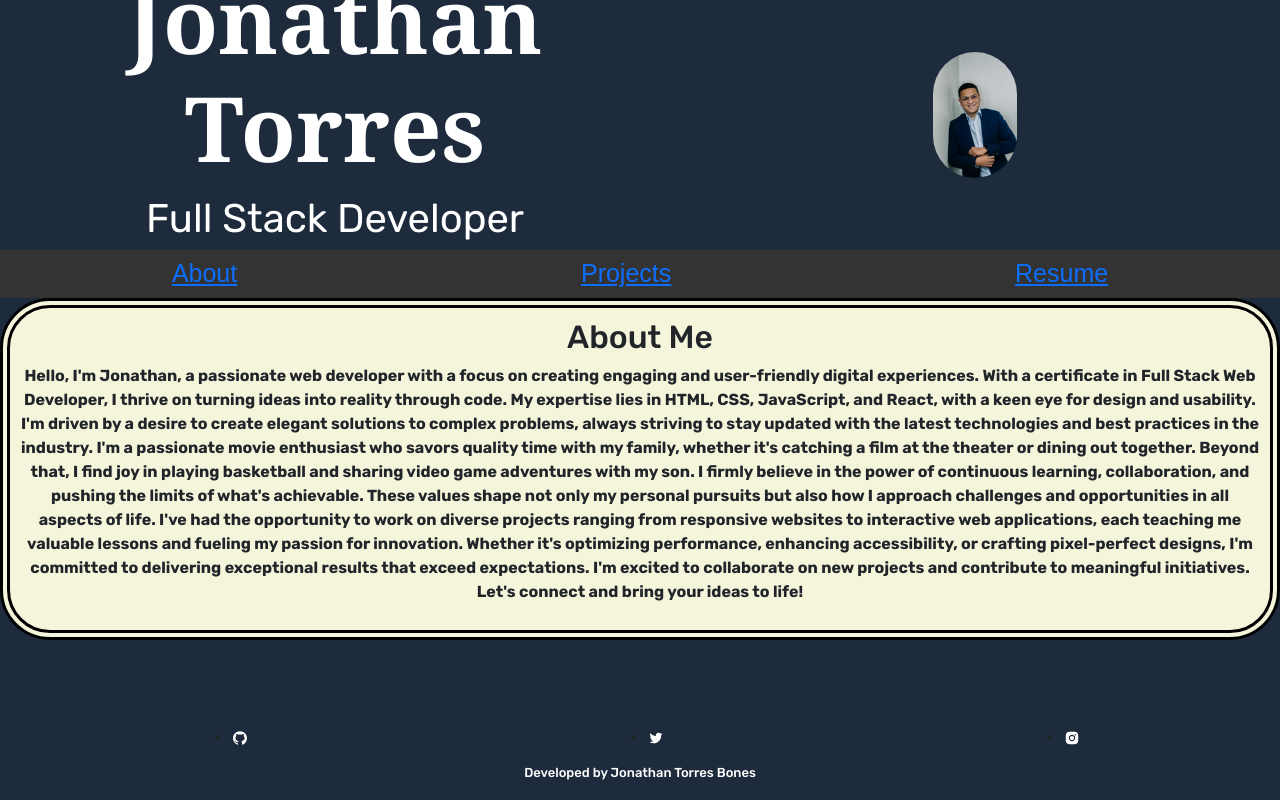
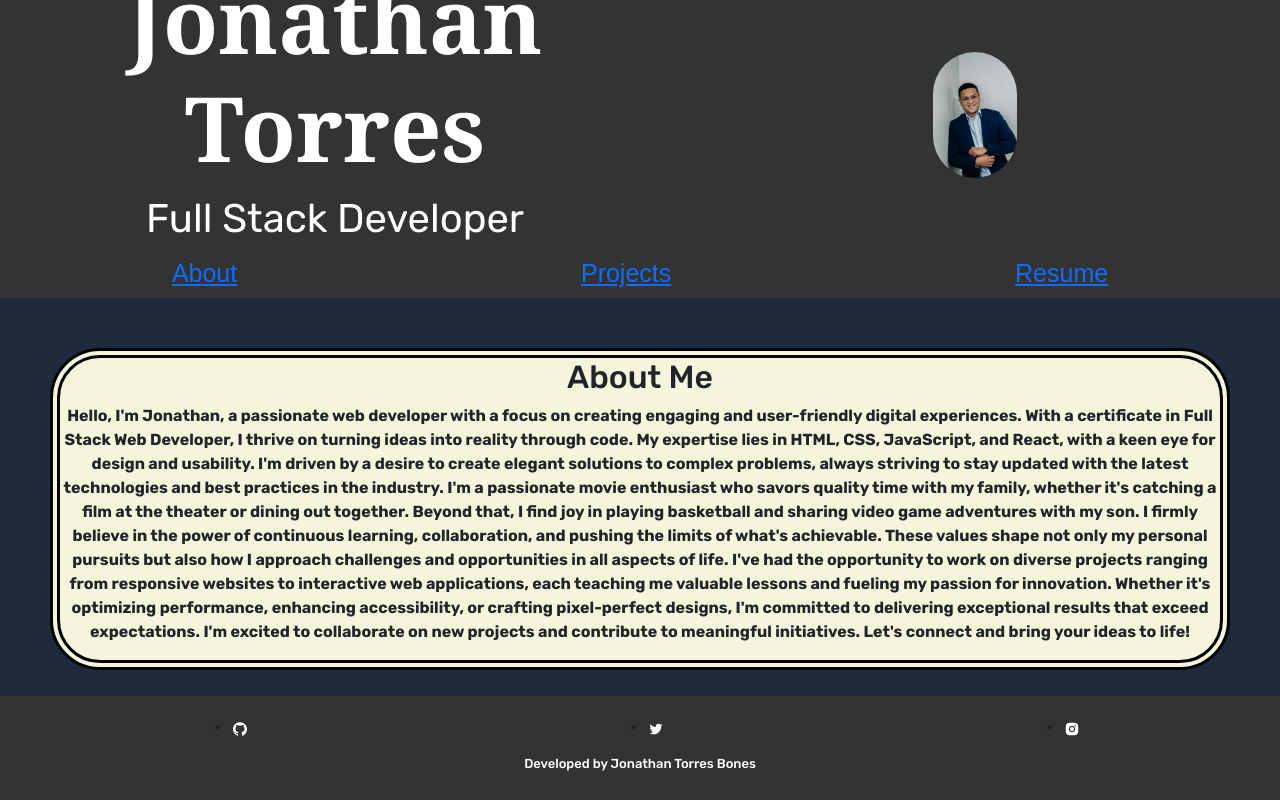
Before and after one commit to TorresBones/Portfolio, a React (Vite) app: page / in a window 1280 px wide. Built offline with nearby package versions, Linux system fonts and the light colour scheme.

Commit message:
Debugging all the files, created the other project file and add style

```diff
--- a/src/components/Navbar.jsx
+++ b/src/components/Navbar.jsx
@@ -14,27 +14,24 @@ export default function Navbar() {
         }}>
             <div style={linkStyle}>
                 <Link
-                to="./About"
-                className={ ({ isActive, isPending }) =>
-            isPending ? "pending" : isActive ? "active" : "" }
+                to="/"
+                // activeclassName="active"
             >
             About
             </Link>
             </div>
             <div style={linkStyle}>
                 <Link
-                to="./projects"
-                className={ ({ isActive, isPending }) =>
-            isPending ? "pending" : isActive ? "active" : "" }
+                to="/projects"
+                // activeclassName="active"
             >
             Projects
             </Link>
             </div>
             <div style={linkStyle}>
                 <Link
-                to="./resume"
-                className={ ({ isActive, isPending }) =>
-            isPending ? "pending" : isActive ? "active" : "" }
+                to="/resume"
+                // activeclassName="active"
             >
             Resume
             </Link>
--- a/src/pages/About.jsx
+++ b/src/pages/About.jsx
@@ -11,7 +11,6 @@ export default function About() {
     I'm a passionate movie enthusiast who savors quality time with my family, whether it's catching a film at the theater or dining out together. Beyond that, I find joy in playing basketball and sharing video game adventures with my son. I firmly believe in the power of continuous learning, collaboration, and pushing the limits of what's achievable. These values shape not only my personal pursuits but also how I approach challenges and opportunities in all aspects of life.
 
 
-
     I've had the opportunity to work on diverse projects ranging from responsive websites to interactive web applications, each teaching me valuable lessons and fueling my passion for innovation. Whether it's optimizing performance, enhancing accessibility, or crafting pixel-perfect designs, I'm committed to delivering exceptional results that exceed expectations.
 
     I'm excited to collaborate on new projects and contribute to meaningful initiatives. Let's connect and bring your ideas to life!`;
--- /dev/null
+++ b/src/pages/project.jsx
@@ -0,0 +1,35 @@
+import React from "react";
+import Button from 'react-bootstrap/Button';
+import Card from 'react-bootstrap/Card';
+import Stack from 'react-bootstrap/Stack';
+
+import projects from "./projects";
+
+export default function Projects () {
+    console.log(projects);
+    const projectLink = (link) => {
+        window.location.href = link
+    }
+
+    return (
+        <Stack gap={3} style={{ alignItems: "center" }}>
+        {projects.map( (project) => (
+            <Card style={{ width: '70%', marginTop: '30px' }}>
+            <Card.Img variant="top" src={project.image} />
+            <Card.Body>
+              <Card.Title style={{ textAlign: "center" }}>{project.name}</Card.Title>
+              <Card.Text style={{ textAlign: "center" }}>
+                {project.description}
+              </Card.Text>
+              <div className="d-flex justify-content-center">
+          <Button onClick={(e) => {
+            e.preventDefault();
+            projectLink(project.link);
+          }}>Go to site</Button>
+        </div>
+            </Card.Body>
+          </Card>
+        ))}
+        </Stack>
+    )
+}
--- a/src/styles/App.css
+++ b/src/styles/App.css
@@ -12,7 +12,7 @@ header {
   justify-content: space-between;
   align-items: center;
   padding-bottom: 20px;
-  background-color: rgb(29, 43, 61);
+  background-color: #333;
   color: black;
   height:250px;
 }
@@ -64,11 +64,13 @@ a:visited {
 }
 
 footer {
-  position: absolute;
+  position: fixed;
+  left: 0;
   bottom: 0;
-  height: 75px;
   width: 100%;
-  background-color: rgb(29, 43, 61);
+  background-color: #333;
+  text-align: center;
+  padding: 20px 0;
 }
 
 footer h4 {
--- a/src/styles/index.css
+++ b/src/styles/index.css
@@ -13,13 +13,18 @@ body, #root, html {
   font-weight: bold;
   font-style: normal;
   text-align: center;
-  height: 100%;
-  width: 100%;
-  bottom: 0%;
-  padding: 10px;
+  margin: 50px;
   background-color: beige;
   border: 10px;
   border-style: double;
   border-color: black;
   border-radius: 50px;
 }
+
+/* @media (max-width: 768px) {
+  body, #root, html {
+    display: flex;
+    flex-wrap: wrap;
+    width: 100%;
+    padding: 0 20px;
+  }} */
```
Also changed, not shown: src/main.jsx (+3 -4 lines).
